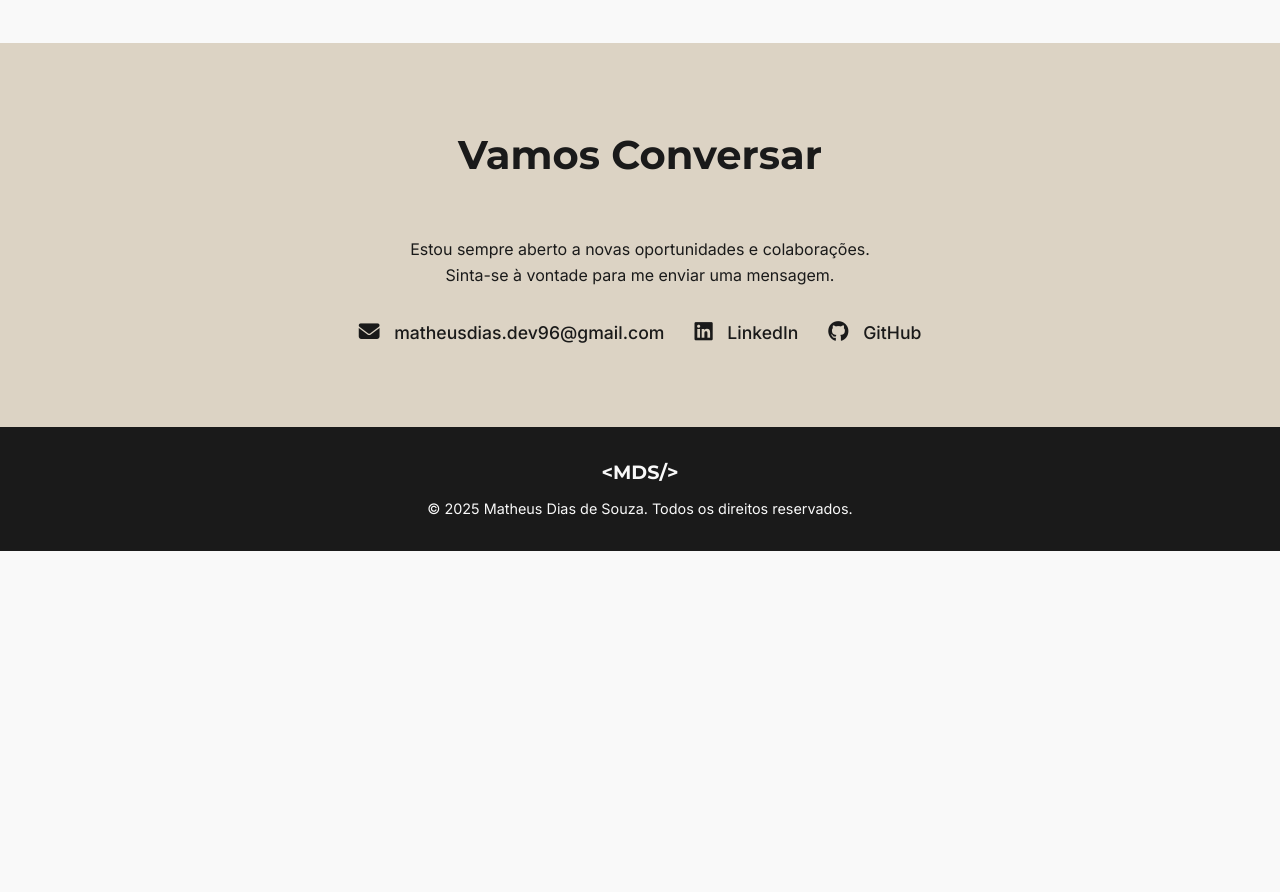
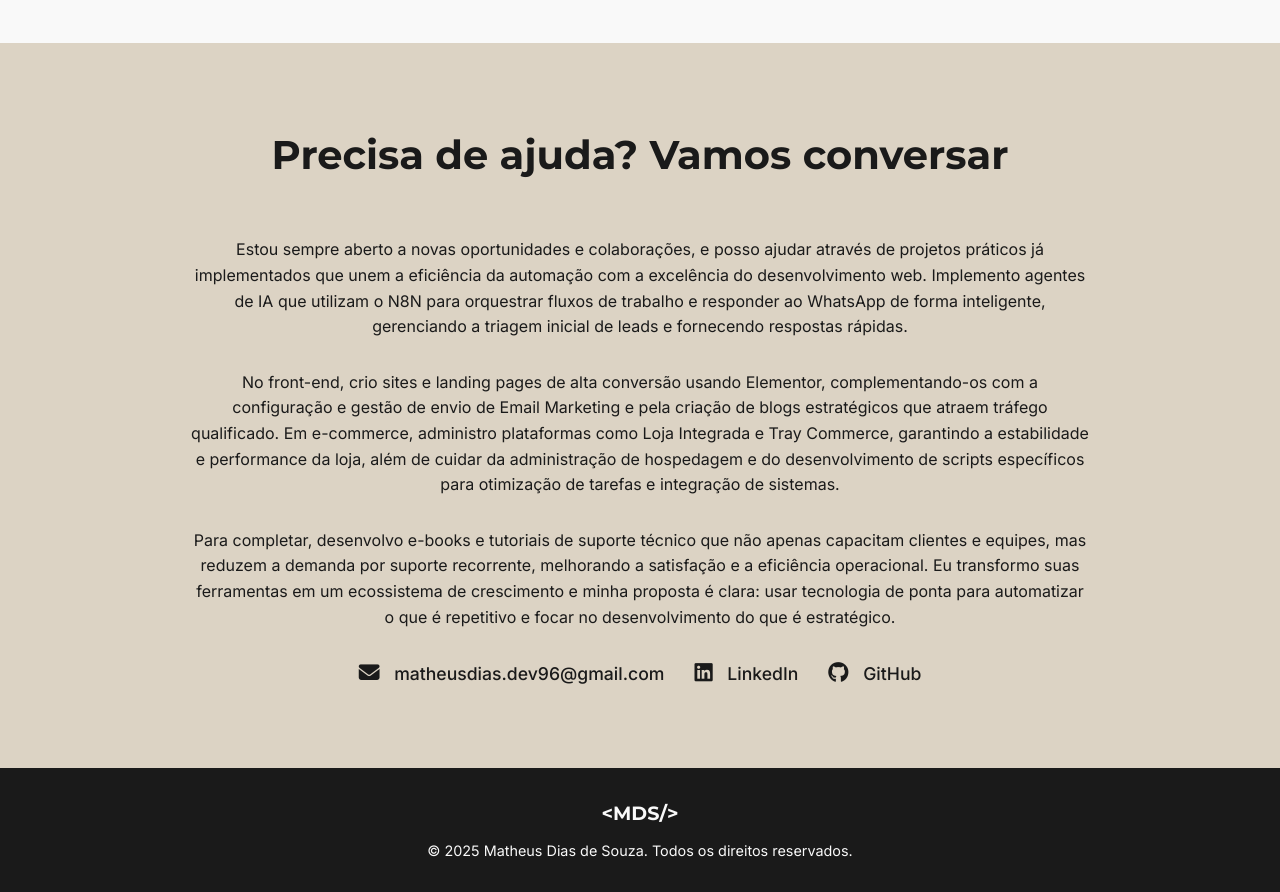
Before and after one commit to Matdev96/Matdev96, a plain HTML site: page index.html in a window 1280 px wide. Shown: the part 3040-3932 px from the top of the page. Before the commit the page ends 3591 px from the top, so only its background shows below. Drawn offline with Linux system fonts and the light colour scheme.

Commit message:
Alteração Seção Contato

```diff
--- a/index.html
+++ b/index.html
@@ -154,10 +154,25 @@
         <!-- SEÇÃO DE CONTATO -->
         <section id="contact">
             <div class="container contact-container">
-                <h2>Vamos Conversar</h2>
-                <p>Estou sempre aberto a novas oportunidades e colaborações.<br>Sinta-se à vontade para me enviar uma mensagem.</p>
+                <h2>Precisa de ajuda? Vamos conversar</h2>
+                <p>
+                    Estou sempre aberto a novas oportunidades e colaborações, e posso ajudar através de projetos práticos já implementados que unem a eficiência
+                    da automação com a excelência do desenvolvimento web. Implemento agentes de IA que utilizam o N8N para orquestrar fluxos de trabalho e responder
+                    ao WhatsApp de forma inteligente, gerenciando a triagem inicial de leads e fornecendo respostas rápidas.
+                </p>
+                <p>
+                    No front-end, crio sites e landing pages de alta conversão usando Elementor, complementando-os com a configuração e gestão de envio de Email
+                    Marketing e pela criação de blogs estratégicos que atraem tráfego qualificado. Em e-commerce, administro plataformas como Loja Integrada e Tray
+                    Commerce, garantindo a estabilidade e performance da loja, além de cuidar da administração de hospedagem e do desenvolvimento de scripts
+                    específicos para otimização de tarefas e integração de sistemas.
+                </p>
+                <p>
+                    Para completar, desenvolvo e-books e tutoriais de suporte técnico que não apenas capacitam clientes e equipes, mas reduzem a demanda por suporte
+                    recorrente, melhorando a satisfação e a eficiência operacional. Eu transformo suas ferramentas em um ecossistema de crescimento e minha proposta
+                    é clara: usar tecnologia de ponta para automatizar o que é repetitivo e focar no desenvolvimento do que é estratégico.
+                </p>
                 <div class="contact-links">
-                    <a href="mailto:seu-email-aqui@exemplo.com" class="contact-link">
+                    <a href="mailto:matheusdias.dev96@gmail.com" class="contact-link">
                         <i class="fa-solid fa-envelope"></i>
                         <span>matheusdias.dev96@gmail.com</span>
                     </a>
--- a/style.css
+++ b/style.css
@@ -312,8 +312,8 @@ header nav a:hover {
 }
 
 .contact-container p {
-    max-width: 500px;
-    margin: 0 auto 30px auto;
+    max-width: 900px;
+    margin: auto auto 30px auto;
 }
 
 .contact-links {
```
